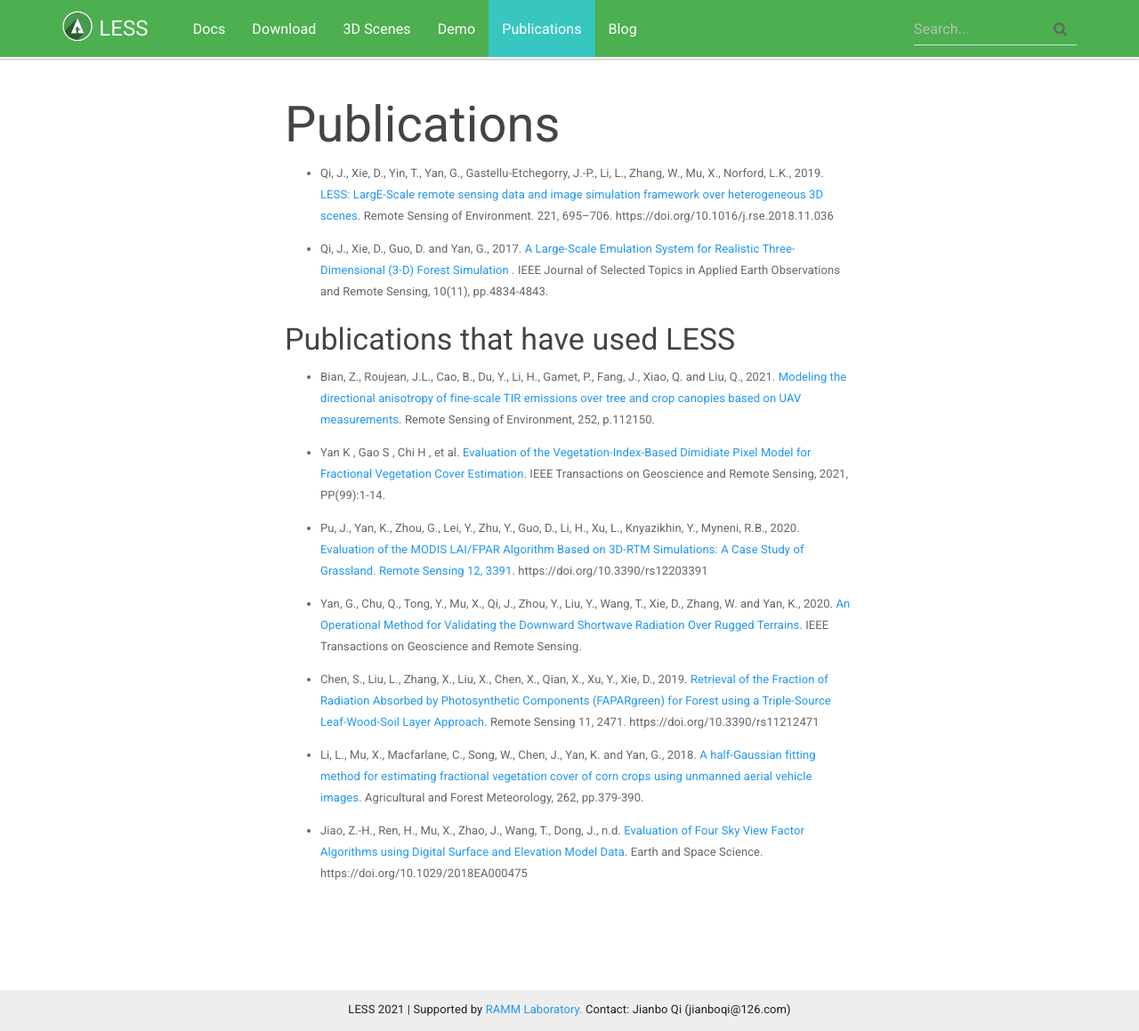
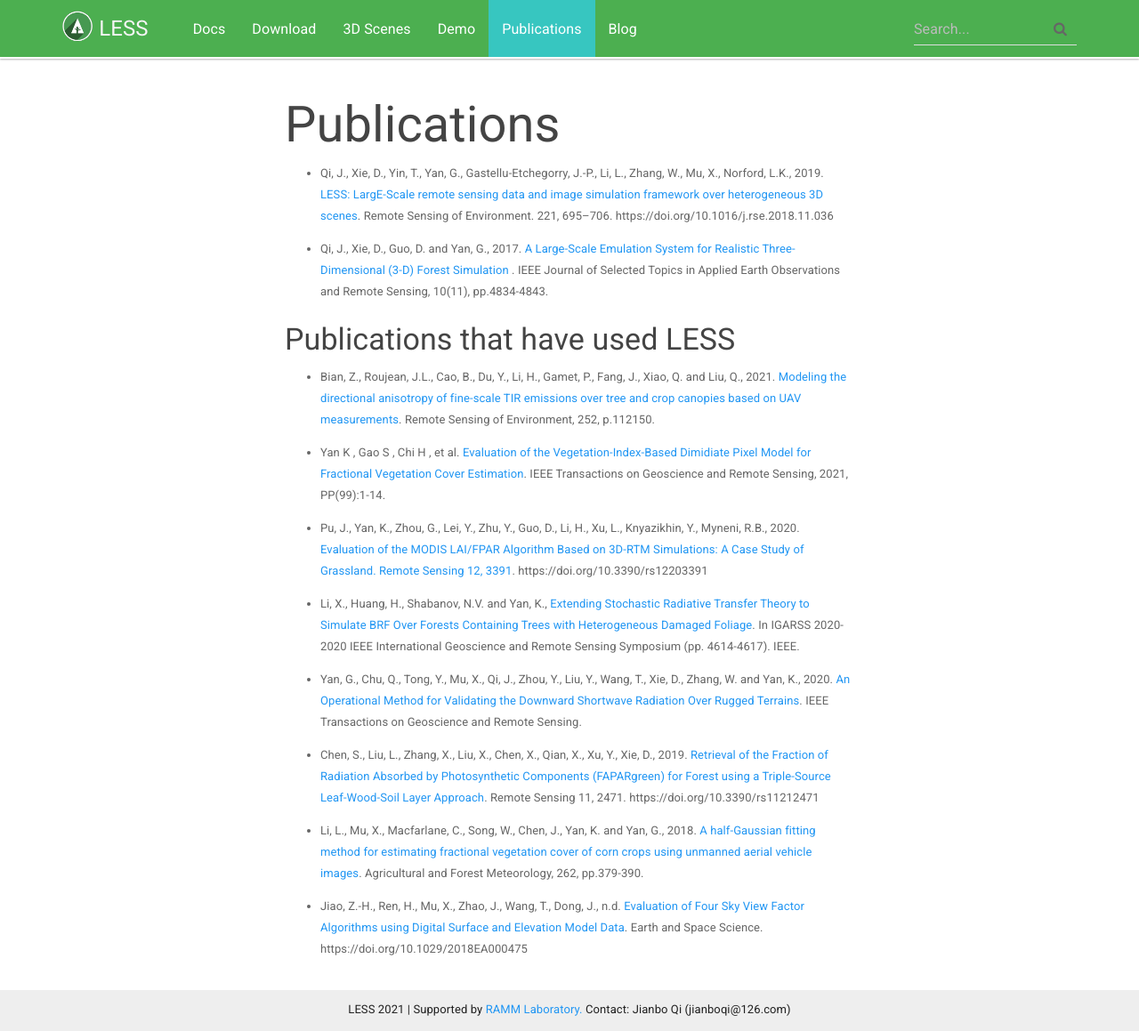
Before and after one commit to jianboqi/jianboqi.github.io, a Jekyll site: the page built from publications.md, in a window 1280 px wide and 1159 px high. Shown: the whole window at 89% size. Built offline with Jekyll 4.4.1, drawn with Linux system fonts in a browser that asks for light colours; nearby versions of some CDN libraries.

Commit message:
Update publications.md

```diff
--- a/publications.md
+++ b/publications.md
@@ -17,6 +17,8 @@
 
 * Pu, J., Yan, K., Zhou, G., Lei, Y., Zhu, Y., Guo, D., Li, H., Xu, L., Knyazikhin, Y., Myneni, R.B., 2020. [Evaluation of the MODIS LAI/FPAR Algorithm Based on 3D-RTM Simulations: A Case Study of Grassland. Remote Sensing 12, 3391](https://www.mdpi.com/2072-4292/12/20/3391). https://doi.org/10.3390/rs12203391
 
+* Li, X., Huang, H., Shabanov, N.V. and Yan, K., [Extending Stochastic Radiative Transfer Theory to Simulate BRF Over Forests Containing Trees with Heterogeneous Damaged Foliage](https://www.sciencedirect.com/science/article/abs/pii/S0034425720304107). In IGARSS 2020-2020 IEEE International Geoscience and Remote Sensing Symposium (pp. 4614-4617). IEEE.
+
 * Yan, G., Chu, Q., Tong, Y., Mu, X., Qi, J., Zhou, Y., Liu, Y., Wang, T., Xie, D., Zhang, W. and Yan, K., 2020. [An Operational Method for Validating the Downward Shortwave Radiation Over Rugged Terrains](https://ieeexplore.ieee.org/abstract/document/9102394). IEEE Transactions on Geoscience and Remote Sensing.
 
 * Chen, S., Liu, L., Zhang, X., Liu, X., Chen, X., Qian, X., Xu, Y., Xie, D., 2019. [Retrieval of the Fraction of Radiation Absorbed by Photosynthetic Components (FAPARgreen) for Forest using a Triple-Source Leaf-Wood-Soil Layer Approach](https://www.mdpi.com/2072-4292/11/21/2471). Remote Sensing 11, 2471. https://doi.org/10.3390/rs11212471
```
